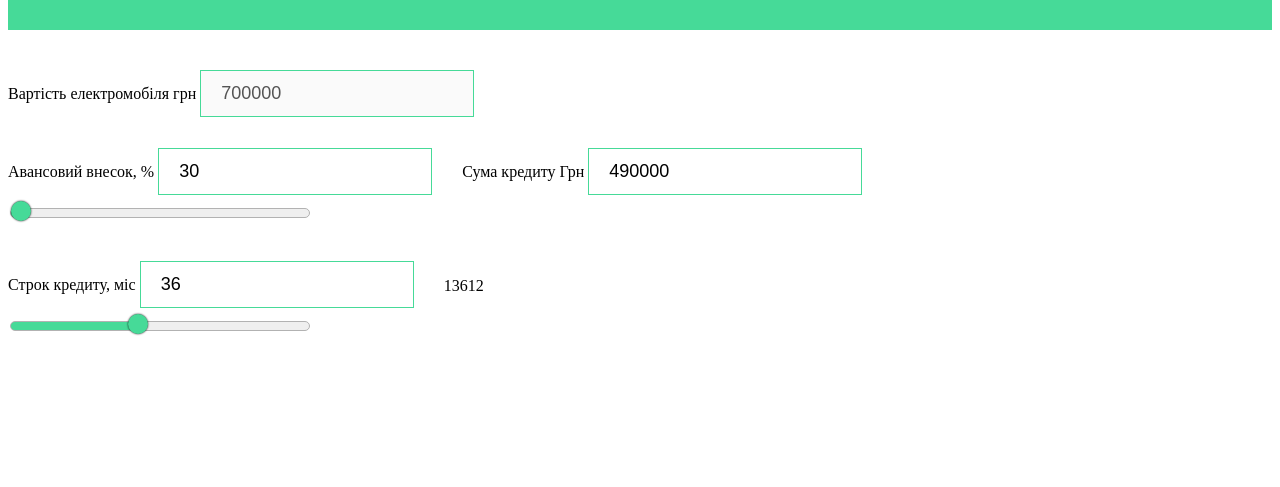
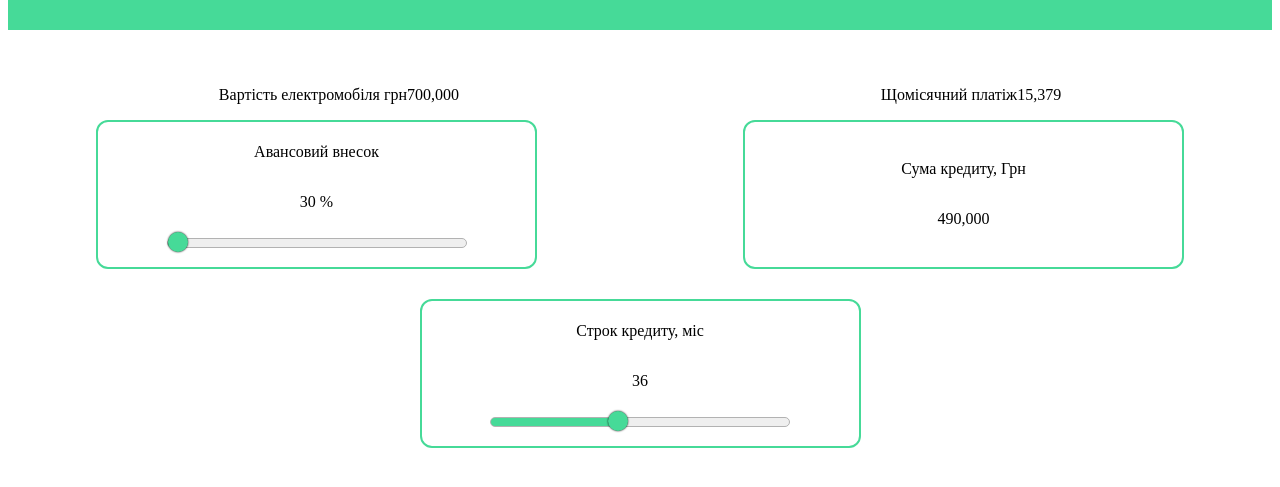
Before and after one commit to dimaparfenyk/calculator, a plain HTML site: page index.html in a window 1280 px wide. Shown: the part 283-770 px from the top of the page. Drawn offline with Linux system fonts and the light colour scheme.

Commit message:
bug fix & update UI

```diff
--- a/calculator.css
+++ b/calculator.css
@@ -46,6 +46,37 @@
 }
 .calculator__price-car {
     margin-bottom: 30px;
+}
+
+.price-box{
+    display: flex;
+    align-items: center;
+    justify-content: space-around;
+}
+
+.price-box div{
+    display: flex;
+}
+
+.calc-nav{
+    display: flex;
+    align-items: center;
+    justify-content: space-around;
+}
+
+.calc-nav__item{
+    display: flex;
+    flex-direction: column;
+    justify-content: center;
+    align-items: center;
+    padding: 12px 16px;
+
+    width: 405px;
+    height: 121px;
+
+    background: #FFFFFF;
+    border: 2px solid #46DA98;
+    border-radius: 12px;
 }
 
 input[type=range].styled-slider {
--- a/calculator.js
+++ b/calculator.js
@@ -41,22 +41,26 @@ const creditData= {
     },
 };
 
-    const carPrice=document.querySelector('.car-price').value;
+    const carPriceValue=document.querySelector('.car-price');
     const procentSlider=document.querySelector('.start-payment-procent');
-    const procentPrepaymentValue=document.querySelector('.procent-input');
+    const procentPrepaymentValue=document.querySelector('.js-procent-input');
     const creditMonthes=document.querySelector('.js-credit-term-input');
     const creditMonthesSlider=document.querySelector('.js-credit-term');
     const creditAmount=document.querySelector('.amount-credit');
     const creditPerMonth=document.querySelector('.calc-result');
 
     let creditRate=0;
+    let carPrice=700000;
+
     // инициализация суммы кредита и месячной суммы при первой загрузке
+    initCarPriceUI();
+    assignCreditRateValue();
     calculateCreditAmount();
     calculateCreditPerMonth(creditRate);
 
     // присвоение значения процентной ставки в зависимости от времени и первичного взноса
 function assignCreditRateValue(){
-    const procent=Number(procentPrepaymentValue.value);
+    const procent=Number(procentSlider.value);
     const monthCount=Number(creditMonthesSlider.value);
 
         const {thirty, fourty, fifty,sixty,seventy}=creditData;
@@ -150,24 +154,37 @@ creditMonthesSlider.addEventListener('input', onCreditMonthesSliderChange);
 
 // ф-ция присвоения значениия в поле авансовий внесок
 function initProcentPrepaymentValue(){
-   procentPrepaymentValue.value=procentSlider.value;
+   procentPrepaymentValue.textContent=`${procentSlider.value} %`;
 };
 
-// ф-ция присвоения значениия в поле строк кредиту
+function initCarPriceUI(){
+    carPriceValue.textContent=carPrice.toLocaleString();
+}
+
+// // ф-ция присвоения значениия в поле строк кредиту
 function initCreditMonthesValue(){
-    creditMonthes.value=creditMonthesSlider.value
+    creditMonthes.textContent=creditMonthesSlider.value;
 };
 
 // ф-ция рассчета остатка после оплаты первичного взноса
 function calculateCreditAmount(){
+    const percent=procentSlider.value;
+    const creditAfterFirstPayment=carPrice-carPrice*percent/100
+
     initProcentPrepaymentValue();
-    creditAmount.value=carPrice-carPrice*procentPrepaymentValue.value/100;
+
+    creditAmount.textContent=creditAfterFirstPayment.toLocaleString();
+
+    return creditAfterFirstPayment
 };
 
 // ф-ция рассчета необходимых ежемесячных платежей по условиям кредита
 function calculateCreditPerMonth(creditRate){
-    const monthCredit=creditAmount.value/creditMonthes.value;
-   creditPerMonth.textContent= Math.ceil(monthCredit + (monthCredit*creditRate/100))
+    const amount=calculateCreditAmount();
+    const monthCredit=Number(amount/creditMonthesSlider.value);
+
+    initCreditMonthesValue();
+   creditPerMonth.textContent= Math.round(monthCredit + (monthCredit*creditRate/100)).toLocaleString();
 };
 
 function onProcentSliderChange(){
--- a/index.html
+++ b/index.html
@@ -26,35 +26,39 @@
                 </div>
             </div>
         </div>
-        <div class="calculator__price-car">
-            <label>Вартість електромобіля грн</label>
-            <input class="car-price" type="text" value="700000" disabled="">
+        <div class="price-box">
+            <div class="car-amount-box">
+                <p>Вартість електромобіля грн</p>
+                <p class="car-price">700000</p>
+            </div>
+            <div  class="month-payment-box">
+                <p>Щомісячний платіж</p>
+                <p class="calc-result"> </p>
+            </div>
         </div>
 
         <div class="calc-nav">
             <div class="calc-nav__item">
-                <label>Авансовий внесок, %</label>
-                <input class="procent-input" type="text" value="30%" >
+                <p>Авансовий внесок</p>
+                <p class="js-procent-input">30</p>
+
                 <div class="ks-input-range">
                     <input class="styled-slider slider-progress start-payment-procent" type="range" min="30" max="70" step="10" value="30">
                 </div>
             </div>
             <div class="calc-nav__item">
-                <label>Сума кредиту Грн</label>
-                <input class="amount-credit" type="text" value="" >
+                <p>Сума кредиту, Грн</p>
+                <p class="amount-credit"></p>
             </div>
 
             <div class="calc-nav__item">
-                <label>Строк кредиту, міс</label>
-                <input class="js-credit-term-input" type="text" value="36" >
+                <p>Строк кредиту, міс</p>
+                <p class="js-credit-term-input"></p>
                 <div class="ks-input-range">
                     <input class="styled-slider slider-progress js-credit-term" type="range" min="1" max="84" step="1" value="36">
                 </div>
             </div>
 
-            <div  id="js-result">
-                <p class="calc-result"> </p>
-            </div>
         </div>
         <div class="calculator__grid">
 
```
